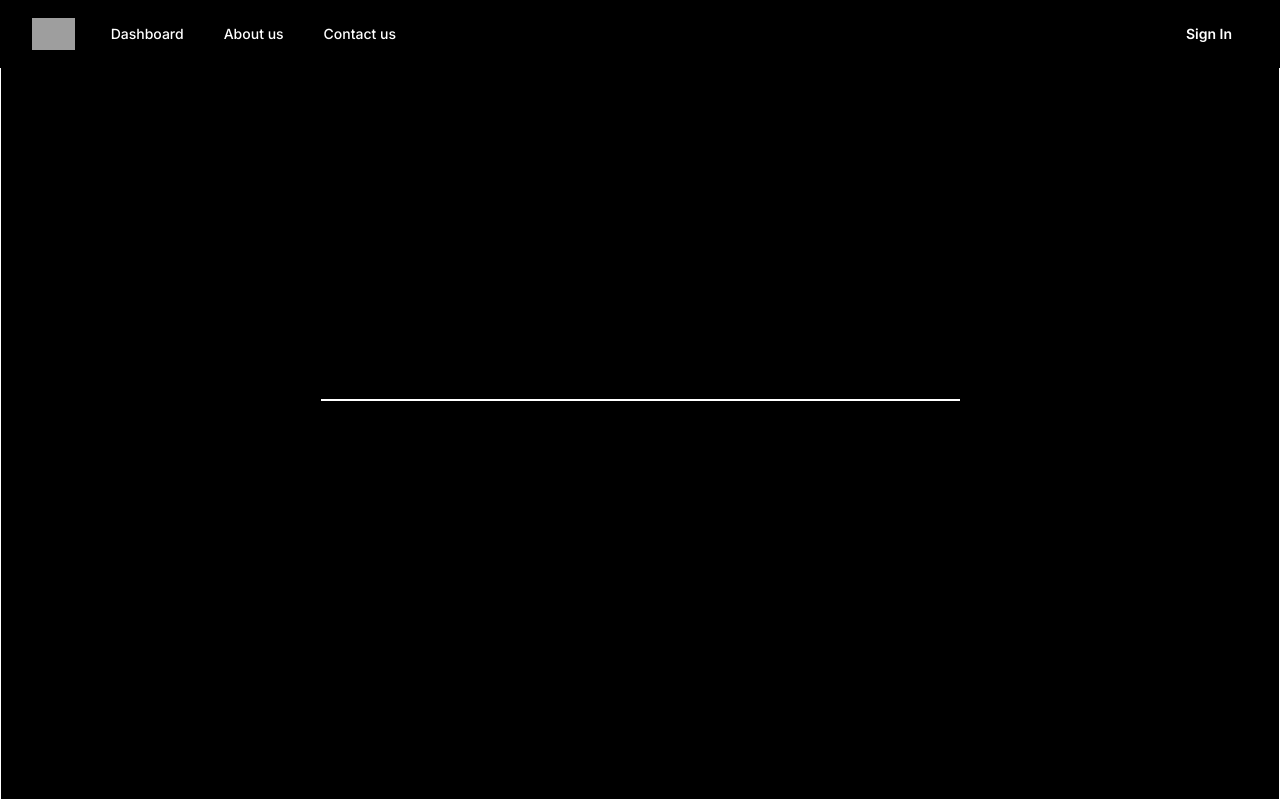
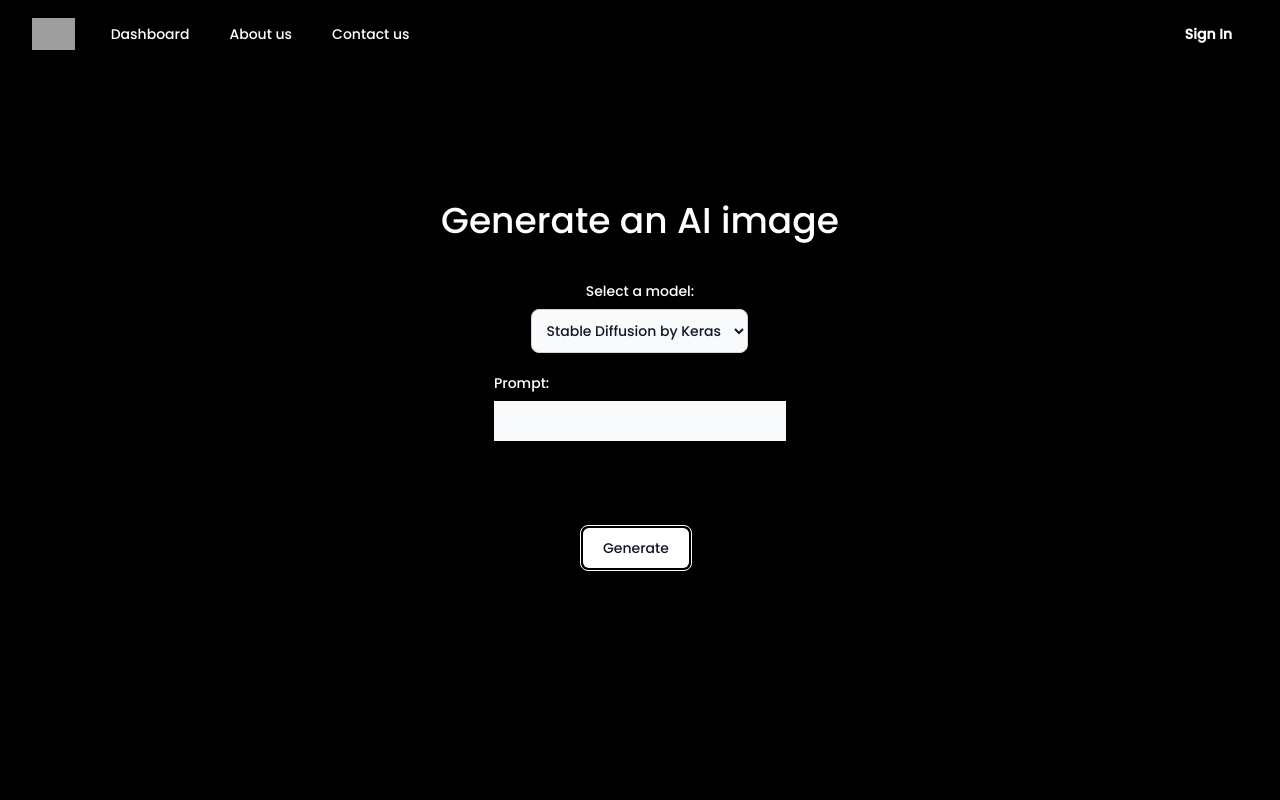
Before and after one commit to SookX/Imagen, a Next.js app in the folder frontend/: page /generate in a window 1280 px wide. Built offline with nearby package versions, Linux system fonts and the light colour scheme; grey boxes are pictures that could not be loaded.

Commit message:
Generate Page

```diff
--- a/frontend/src/app/generate/page.tsx
+++ b/frontend/src/app/generate/page.tsx
@@ -7,9 +7,38 @@ const Generate = () => {
     return (
         <div>
             <NavBar/>
-            <div className="flex justify-center items-center border border-white w-full h-screen">
-            <div className="relative flex justify-center items-center border border-white w-6/12 h-200" >
-                    {/* Your content goes here */}
+            <div className="flex justify-center items-center  w-full h-screen">
+            <div className="relative flex flex-col items-center justify-center  items-center text-4xl w-8/12 h-screen" >
+                   <h1 className="">
+                    Generate an AI image
+                   </h1>
+
+
+                   <form className="max-w-sm mx-auto">
+  <br />
+  <label className="block mb-2 text-center text-sm font-medium text-white">Select a model: </label>
+  <select className="bg-gray-50 border border-gray-300 text-gray-900 text-sm font-medium rounded-lg focus:ring-blue-500 focus:border-blue-500 block w-full p-2.5 dark:bg-gray-700 dark:border-gray-600 dark:placeholder-gray-400 dark:text-white dark:focus:ring-blue-500 dark:focus:border-blue-500">
+    <option selected>Stable Diffusion by Keras</option>
+    <option value="US">Imagen API</option>
+  </select>
+</form>
+
+
+<div className="py-5">
+
+    <label  className="block mb-2 text-sm font-medium text-white dark:text-white">Prompt: </label>
+    <input type="text" id="default-input" className="bg-gray-50   border-gray-300 text-gray-900 text-sm  focus:ring-blue-500 focus:border-blue-500 block w-full p-2.5 dark:bg-gray-700 dark:border-gray-600 dark:placeholder-gray-400 dark:text-white dark:focus:ring-blue-500 dark:focus:border-blue-500"/>
+</div>
+<br />
+<div className="py-5">
+<button className="relative inline-flex items-center justify-center p-0.5 mb-2 me-2 overflow-hidden text-sm font-medium text-gray-900 rounded-lg group bg-gradient-to-black from-black-500 to-white-500 group-hover:from-white-500 group-hover:to-black-500 border border-white hover:text-white dark:text-white dark:border-white focus:ring-4 focus:outline-none focus:ring-black dark:focus:ring-white">
+  <span className="relative bg-none px-5 py-2.5 transition-all ease-in duration-75 bg-white dark:bg-gray-900 rounded-md group-hover:bg-opacity-0">
+    Generate
+  </span>
+</button>
+</div>
+
+
                 </div>
             </div>
         </div>
--- a/frontend/src/app/globals.css
+++ b/frontend/src/app/globals.css
@@ -1,6 +1,7 @@
 @tailwind base;
 @tailwind components;
 @tailwind utilities;
+
 
 :root {
   --foreground-rgb: 0, 0, 0;
--- a/frontend/src/app/layout.tsx
+++ b/frontend/src/app/layout.tsx
@@ -1,10 +1,11 @@
 import type { Metadata } from "next";
-import { Inter } from "next/font/google";
+import { Inter, Poppins } from "next/font/google";
 import "./globals.css";
 import { useState } from 'react';
 
 
-const inter = Inter({ subsets: ["latin"] });
+const poppins = Poppins({
+   subsets: ["latin"], weight: '500' });
 
 export const metadata: Metadata = {
   title: "Imagen",
@@ -18,7 +19,7 @@ export default function RootLayout({
 }>) {
   return (
     <html lang="en">
-      <body className={inter.className}>{children}</body>
+      <body className={poppins.className}>{children}</body>
     </html>
   );
 }
--- a/frontend/src/app/login/page.tsx
+++ b/frontend/src/app/login/page.tsx
@@ -57,18 +57,18 @@ const Login = () => {
             <div>
               <label className="block text-sm font-medium leading-6 text-white-900">Email address</label>
               <div className="mt-2">
-                <input id="email" name="email" type="email" value={email} onChange={(e) => setEmail(e.target.value)} required className="block w-full rounded-md border-0 py-1.5 text-gray-900 shadow-sm ring-1 ring-inset ring-gray-300 placeholder:text-gray-400 focus:ring-2 focus:ring-inset focus:ring-indigo-600 sm:text-sm sm:leading-6" />
+                <input  id="email" name="email" type="email" value={email} onChange={(e) => setEmail(e.target.value)} required className="block w-full rounded-md border-0 py-1.5 text-gray-900 shadow-sm ring-1 ring-inset ring-gray-300 placeholder:text-gray-400 focus:ring-2 focus:ring-inset focus:ring-indigo-600 sm:text-sm sm:leading-6 p-3" />
               </div>
             </div>
             <div>
               <label className="block text-sm font-medium leading-6 text-white-900">Password</label>
               <div className="mt-2">
-                <input id="password" name="password" type="password" value={password} onChange={(e) => setPassword(e.target.value)} required className="block w-full rounded-md border-0 py-1.5 text-gray-900 shadow-sm ring-1 ring-inset ring-gray-300 placeholder:text-gray-400 focus:ring-2 focus:ring-inset focus:ring-indigo-600 sm:text-sm sm:leading-6" />
+                <input id="password" name="password" type="password" value={password} onChange={(e) => setPassword(e.target.value)} required className="block w-full rounded-md border-0 py-1.5 text-gray-900 shadow-sm ring-1 ring-inset ring-gray-300 placeholder:text-gray-400 focus:ring-2 focus:ring-inset focus:ring-indigo-600 sm:text-sm sm:leading-6 p-3" />
               </div>
             </div>
 
             <div>
-              <button type="submit" className="flex w-full justify-center rounded-md bg-indigo-600 px-3 py-1.5 text-sm font-semibold leading-6 text-white shadow-sm hover:bg-indigo-500 focus-visible:outline focus-visible:outline-2 focus-visible:outline-offset-2 focus-visible:outline-indigo-600">Sign in</button>
+              <button type="submit" className="flex w-full justify-center rounded-md bg-indigo-600 px-3 py-1.5 text-sm font-semibold leading-6 text-white shadow-sm hover:bg-indigo-500 focus-visible:outline focus-visible:outline-2 focus-visible:outline-offset-2 focus-visible:outline-indigo-600 ">Sign in</button>
             </div>
           </form>
 
--- a/frontend/src/app/register/page.tsx
+++ b/frontend/src/app/register/page.tsx
@@ -58,37 +58,40 @@ const Register = () => {
             <div>
               <label className="block text-sm font-medium leading-6 text-white-900">Email address</label>
               <div className="mt-2">
-                <input id="email" name="email" type="email" value={email} onChange={(e) => setEmail(e.target.value)} required className="block w-full rounded-md border-0 py-1.5 text-gray-900 shadow-sm ring-1 ring-inset ring-gray-300 placeholder:text-gray-400 focus:ring-2 focus:ring-inset focus:ring-indigo-600 sm:text-sm sm:leading-6" />
+                <input id="email" name="email" type="email" value={email} onChange={(e) => setEmail(e.target.value)} required className="block w-full rounded-md border-0 py-1.5 text-gray-900 shadow-sm ring-1 ring-inset ring-gray-300 placeholder:text-gray-400 focus:ring-2 focus:ring-inset focus:ring-indigo-600 sm:text-sm sm:leading-6 p-3" />
               </div>
             </div>
             <div>
               <label className="block text-sm font-medium leading-6 text-white-900">Username</label>
               <div className="mt-2">
-                <input id="username" name="username" type="text" value={username} onChange={(e) => setUsername(e.target.value)} required className="block w-full rounded-md border-0 py-1.5 text-gray-900 shadow-sm ring-1 ring-inset ring-gray-300 placeholder:text-gray-400 focus:ring-2 focus:ring-inset focus:ring-indigo-600 sm:text-sm sm:leading-6" />
+                <input id="username" name="username" type="text" value={username} onChange={(e) => setUsername(e.target.value)} required className="block w-full rounded-md border-0 py-1.5 text-gray-900 shadow-sm ring-1 ring-inset ring-gray-300 placeholder:text-gray-400 focus:ring-2 focus:ring-inset focus:ring-indigo-600 sm:text-sm sm:leading-6 p-3" />
               </div>
             </div>
             <div>
               <label className="block text-sm font-medium leading-6 text-white-900">Password</label>
               <div className="mt-2">
-                <input id="password" name="password" type="password" value={password} onChange={(e) => setPassword(e.target.value)} required className="block w-full rounded-md border-0 py-1.5 text-gray-900 shadow-sm ring-1 ring-inset ring-gray-300 placeholder:text-gray-400 focus:ring-2 focus:ring-inset focus:ring-indigo-600 sm:text-sm sm:leading-6" />
+                <input id="password" name="password" type="password" value={password} onChange={(e) => setPassword(e.target.value)} required className="block w-full rounded-md border-0 py-1.5 text-gray-900 shadow-sm ring-1 ring-inset ring-gray-300 placeholder:text-gray-400 focus:ring-2 focus:ring-inset focus:ring-indigo-600 sm:text-sm sm:leading-6 p-3" />
               </div>
             </div>
             <div>
               <label className="block text-sm font-medium leading-6 text-white-900">Confirm Password</label>
               <div className="mt-2">
-                <input id="confirmPassword" name="confirmPassword" type="password" value={confirmPassword} onChange={(e) => setConfirmPassword(e.target.value)} required className="block w-full rounded-md border-0 py-1.5 text-gray-900 shadow-sm ring-1 ring-inset ring-gray-300 placeholder:text-gray-400 focus:ring-2 focus:ring-inset focus:ring-indigo-600 sm:text-sm sm:leading-6" />
+                <input id="confirmPassword" name="confirmPassword" type="password" value={confirmPassword} onChange={(e) => setConfirmPassword(e.target.value)} required className="block w-full rounded-md border-0 py-1.5 text-gray-900 shadow-sm ring-1 ring-inset ring-gray-300 placeholder:text-gray-400 focus:ring-2 focus:ring-inset focus:ring-indigo-600 sm:text-sm sm:leading-6 p-3" />
               </div>
             </div>
 
 
             <div>
-              <button type="submit" className="flex w-full justify-center rounded-md bg-indigo-600 px-3 py-1.5 text-sm font-semibold leading-6 text-white shadow-sm hover:bg-indigo-500 focus-visible:outline focus-visible:outline-2 focus-visible:outline-offset-2 focus-visible:outline-indigo-600">Sign up</button>
+              <button type="submit" className="flex w-full justify-center rounded-md bg-indigo-600 px-3 py-1.5 text-sm font-semibold leading-6 text-white shadow-sm hover:bg-indigo-500 focus-visible:outline focus-visible:outline-2 focus-visible:outline-offset-2 focus-visible:outline-indigo-600 ">Sign up</button>
             </div>
           </form>
 
-          <Link href="/login">
-        <p className="font-semibold leading-6 text-indigo-600 hover:text-indigo-500">Log in Now</p>
-        </Link>
+          <p className="mt-10 text-center text-sm text-gray-500">
+            Already a member?
+            <Link href="/login">
+              <p className="font-semibold leading-6 text-indigo-600 hover:text-indigo-500">Login Now</p>
+            </Link>
+          </p>
 
         </div>
       </div>
```
